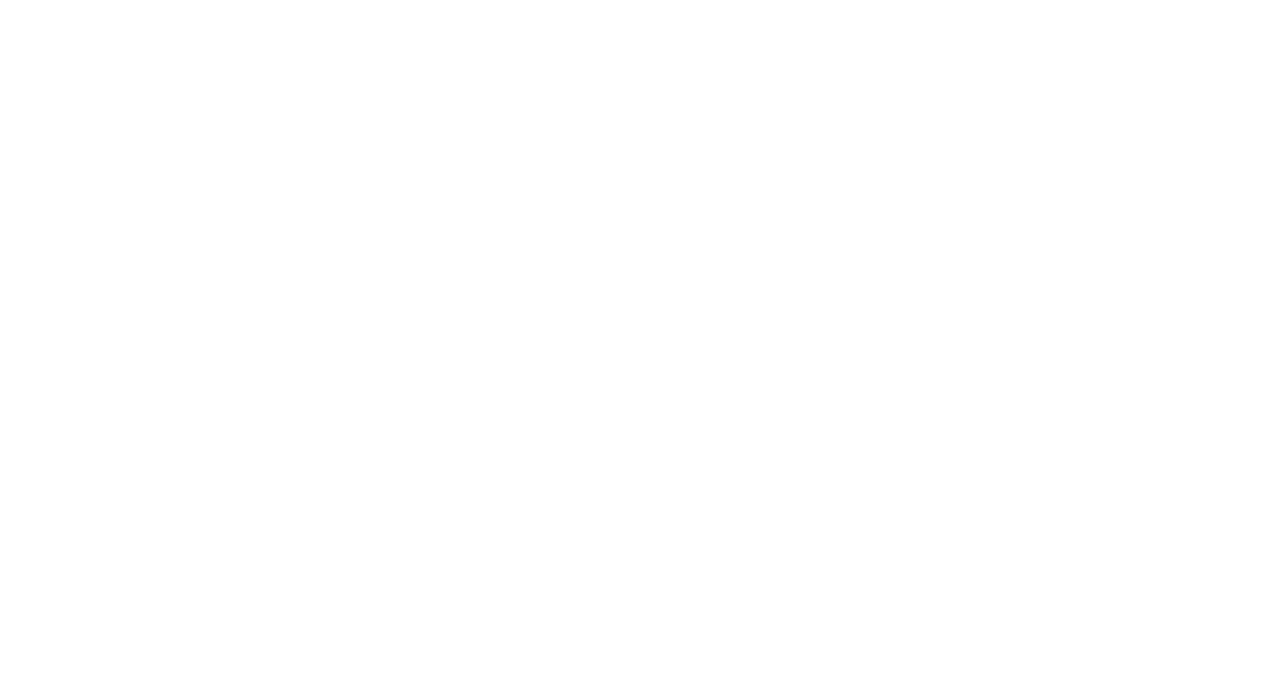
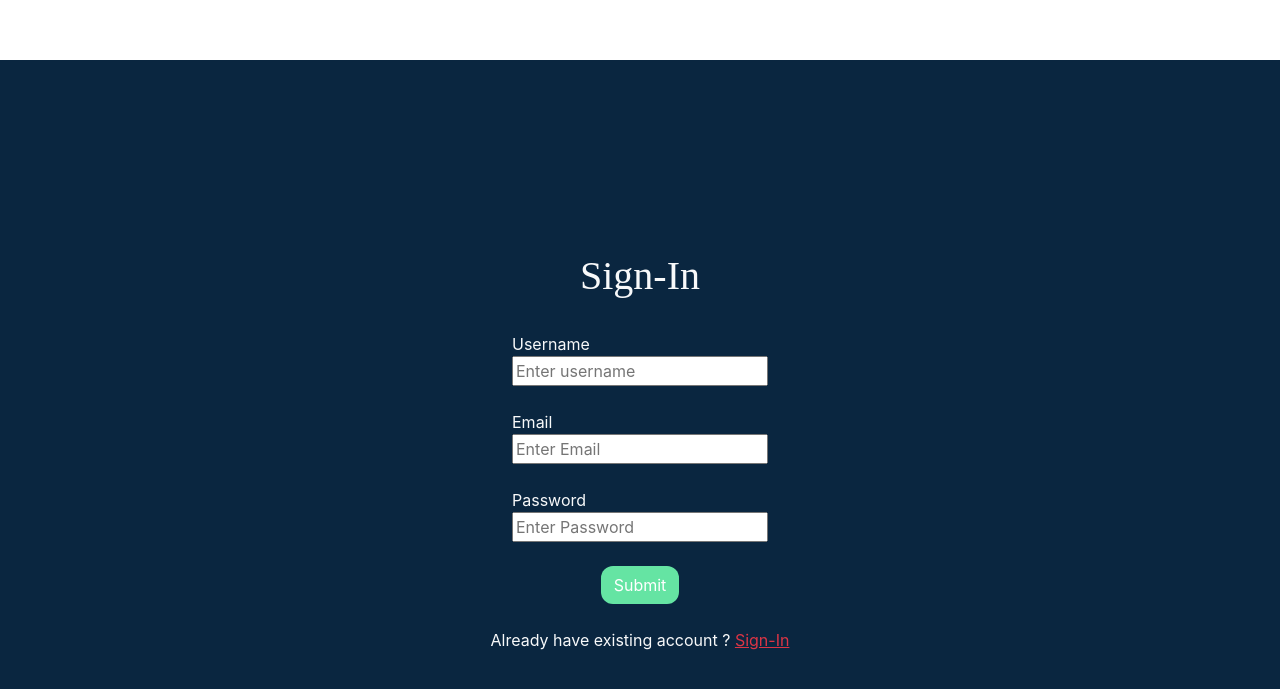
Before and after one commit to Jamilamasa/expense_tracker, a React (Create React App) app: page /sign-up in a window 1280 px wide. Shown: the part 743-1432 px from the top of the page. Before the commit the page ends 803 px from the top, so only its background shows below. Built offline with nearby package versions, Linux system fonts and the light colour scheme.

Commit message:
pushed incomplete auth

```diff
--- a/package.json
+++ b/package.json
@@ -8,6 +8,7 @@
     "@testing-library/user-event": "^13.5.0",
     "react": "^18.2.0",
     "react-dom": "^18.2.0",
+    "react-router-dom": "^6.7.0",
     "react-scripts": "5.0.1",
     "web-vitals": "^2.1.4"
   },
--- a/src/App.js
+++ b/src/App.js
@@ -1,7 +1,10 @@
 import { useState } from "react";
+import { Route, Routes } from "react-router-dom";
 import "./App.css";
 import Controls from "./components/Controls";
+import Login from "./components/Login";
 import Modal from "./components/Modal";
+import SignIn from "./components/SignIn";
 import NavBar from "./components/NavBar";
 import NetOutput from "./components/NetOutput";
 import Table from "./components/Table";
@@ -53,6 +56,11 @@ function App() {
         </div>
       </div>
       {modal.status === true && (<Modal type={modal.type}/>)}
+      <Routes>
+        <Route path="/sign-in" element={<Login/>}></Route>
+        <Route path="/sign-up" element={<SignIn/>}></Route>
+      </Routes>
+
     </div>
   );
 }
--- /dev/null
+++ b/src/components/Login.js
@@ -0,0 +1,28 @@
+import React from 'react'
+import { Link } from 'react-router-dom'
+const Login = () => {
+  return (
+    <div className='h-100'>
+
+       <form action="" className=' d-flex flex-column gap-4 justify-content-center align-items-center w-100 text-light  ' style={{height:"100vh",background:"#438ff3"}}>
+       <h1 className=' h1' style={{fontFamily:"serif"}}>Sign Up</h1>
+        <div className='d-flex flex-column'>
+            <label htmlFor="" className=''>Username</label>
+           <input type="text" placeholder='Enter username' />
+        </div>
+        <div className='d-flex flex-column'>
+            <label htmlFor="">Password</label>
+           <input type="password" placeholder='Enter Password' />
+        </div>
+        <input style={{borderRadius:"12px",background:"#8923cd"}} class="btn  text-white" type="submit" />
+           <div className=' d-flex gap-5'>
+
+            <p>If you dont have an acount ? <Link className='text-danger' to="/sign-up"> Sign Up</Link></p>
+           </div>
+
+       </form>
+    </div>
+  )
+}
+
+export default Login
--- /dev/null
+++ b/src/components/SignIn.js
@@ -0,0 +1,32 @@
+import React from 'react'
+import { Link } from 'react-router-dom'
+const SignIn = () => {
+  return (
+    <div className='h-100'>
+
+       <form action="" className=' d-flex flex-column gap-4 justify-content-center align-items-center w-100 text-light  ' style={{height:"100vh",background:"#0a2640"}}>
+       <h1 className=' h1' style={{fontFamily:"serif"}}>Sign-In</h1>
+        <div className='d-flex flex-column'>
+            <label htmlFor="" className=''>Username</label>
+           <input type="text" placeholder='Enter username' />
+        </div>
+        <div className='d-flex flex-column'>
+            <label htmlFor="" className=''>Email</label>
+           <input type="text" placeholder='Enter Email' />
+        </div>
+        <div className='d-flex flex-column'>
+            <label htmlFor="">Password</label>
+           <input type="password" placeholder='Enter Password' />
+        </div>
+        <input style={{borderRadius:"12px",background:"#65e4a3"}} class="btn  text-white" type="submit" />
+           <div className=' d-flex gap-5'>
+
+            <p>Already have existing account ? <Link className='text-danger' to="/sign-in"> Sign-In</Link></p>
+           </div>
+
+       </form>
+    </div>
+  )
+}
+
+export default SignIn
--- a/src/index.js
+++ b/src/index.js
@@ -2,12 +2,16 @@ import React from 'react';
 import ReactDOM from 'react-dom/client';
 import './index.css';
 import App from './App';
+import { BrowserRouter } from 'react-router-dom';
 
 
 const root = ReactDOM.createRoot(document.getElementById('root'));
 root.render(
   <React.StrictMode>
-    <App />
+    <BrowserRouter>
+        <App />
+    </BrowserRouter>
+
   </React.StrictMode>
 );
 
```
Also changed, not shown: 1 other file (tests, documents, lock files or other folders).
